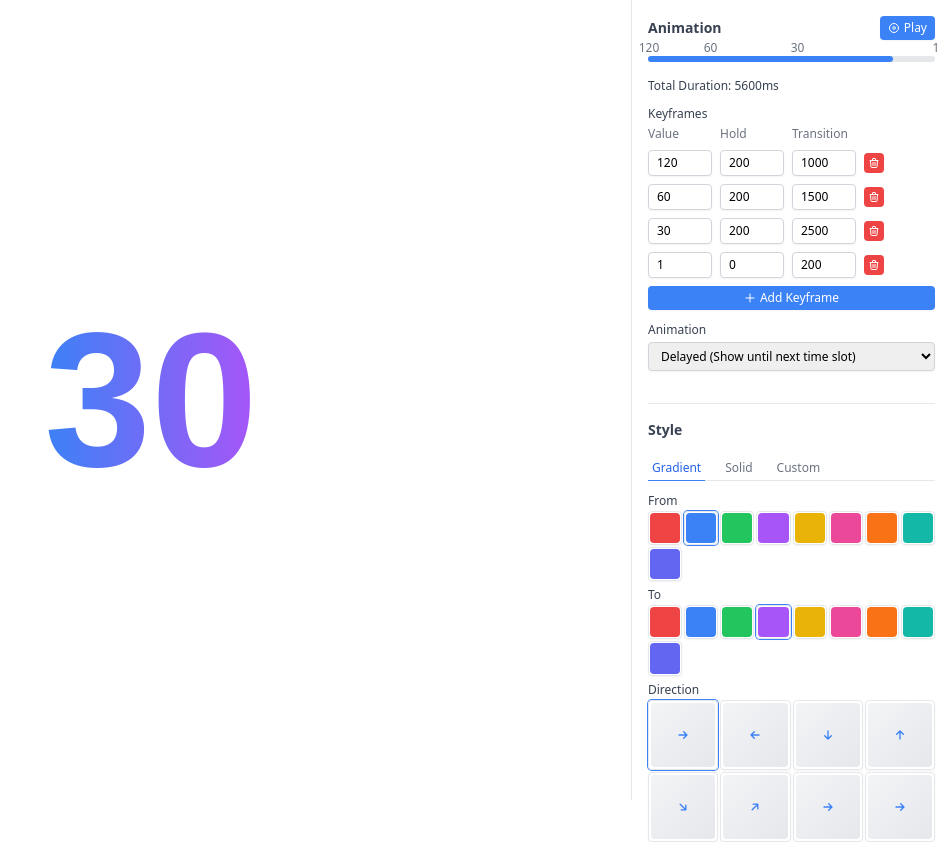
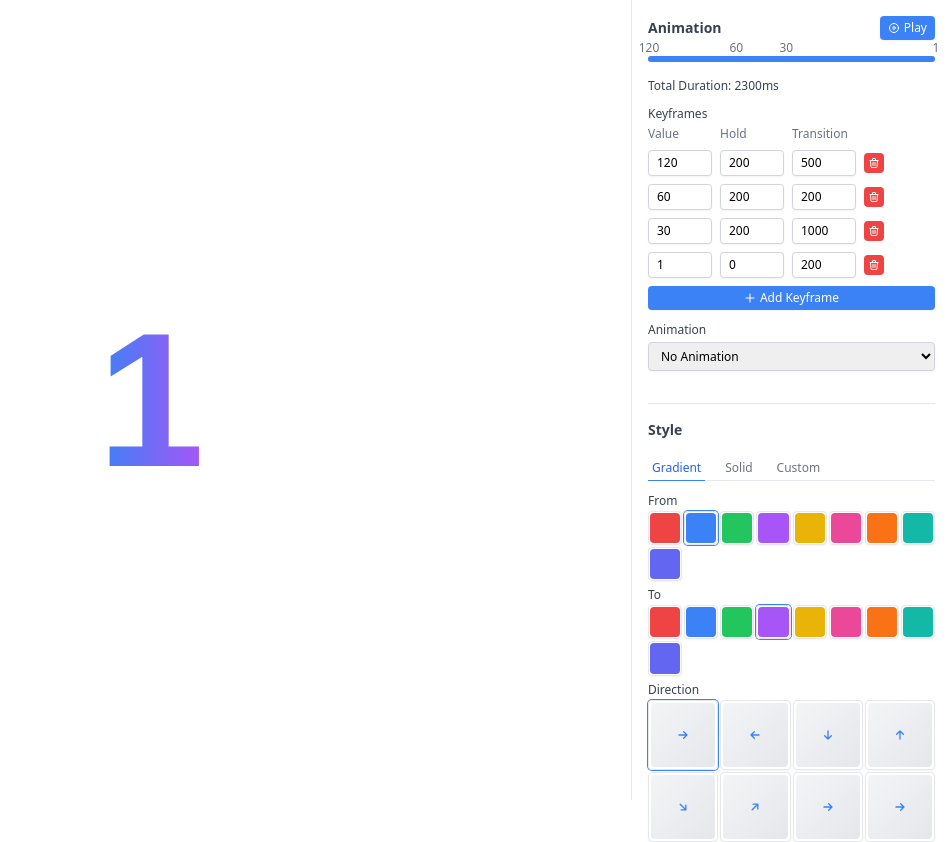
Before and after one commit to jeffjose/arr-demo, a SvelteKit app: page / in a window 1280 px wide. Shown: the whole page, without its empty margins (329-1280 px from the left). Built offline with nearby package versions, Linux system fonts and the light colour scheme; a web font is replaced by a local one.

Commit message:
new defaults

```diff
--- a/src/routes/+page.svelte
+++ b/src/routes/+page.svelte
@@ -37,14 +37,14 @@
 	};
 
 	let keyframes = $state<Keyframe[]>([
-		{ value: 120, holdTime: 200, transitionDuration: 1000 }, // Start at max refresh rate with hold
-		{ value: 60, holdTime: 200, transitionDuration: 1500 }, // Significant slowdown with hold
-		{ value: 30, holdTime: 200, transitionDuration: 2500 }, // Further slowdown with hold
+		{ value: 120, holdTime: 200, transitionDuration: 500 }, // Start at max refresh rate with hold
+		{ value: 60, holdTime: 200, transitionDuration: 200 }, // Significant slowdown with hold
+		{ value: 30, holdTime: 200, transitionDuration: 1000 }, // Further slowdown with hold
 		{ value: 1, holdTime: 0, transitionDuration: 200 } // Final settling
 	]);
 
 	// Animation configuration
-	let easingFunction = $state('delayed'); // Changed from 'none' to 'delayed'
+	let easingFunction = $state('no animation'); // Changed from 'delayed' to 'no animation'
 
 	const colors = [
 		{ name: 'Red', class: 'text-red-500', bg: 'bg-red-500' },
@@ -75,7 +75,7 @@
 
 	// Easing functions
 	const easingFunctions: Record<string, (t: number) => number> = {
-		delayed: (t: number) => 0, // Stay at current value until time slot is complete
+		'no animation': (t: number) => 0, // Stay at current value until time slot is complete
 		linear: (t: number) => t,
 		easeIn: (t: number) => t * t,
 		easeOut: (t: number) => t * (2 - t),
@@ -152,7 +152,7 @@
 					return 0;
 				} else {
 					// We're in the transition phase
-					if (easingFunction === 'delayed') {
+					if (easingFunction === 'no animation') {
 						// Stay at current value until the full duration is over
 						return 0;
 					}
@@ -579,8 +579,8 @@
 						bind:value={easingFunction}
 						class="w-full rounded border border-gray-300 px-2 py-1 text-xs shadow-sm focus:border-blue-500 focus:outline-none focus:ring-1 focus:ring-blue-500"
 					>
-						<option value="delayed">Delayed (Show until next time slot)</option>
-						{#each Object.keys(easingFunctions).filter((key) => key !== 'delayed') as easing}
+						<option value="no animation">No Animation</option>
+						{#each Object.keys(easingFunctions).filter((key) => key !== 'no animation') as easing}
 							<option value={easing}>{easing}</option>
 						{/each}
 					</select>
```
